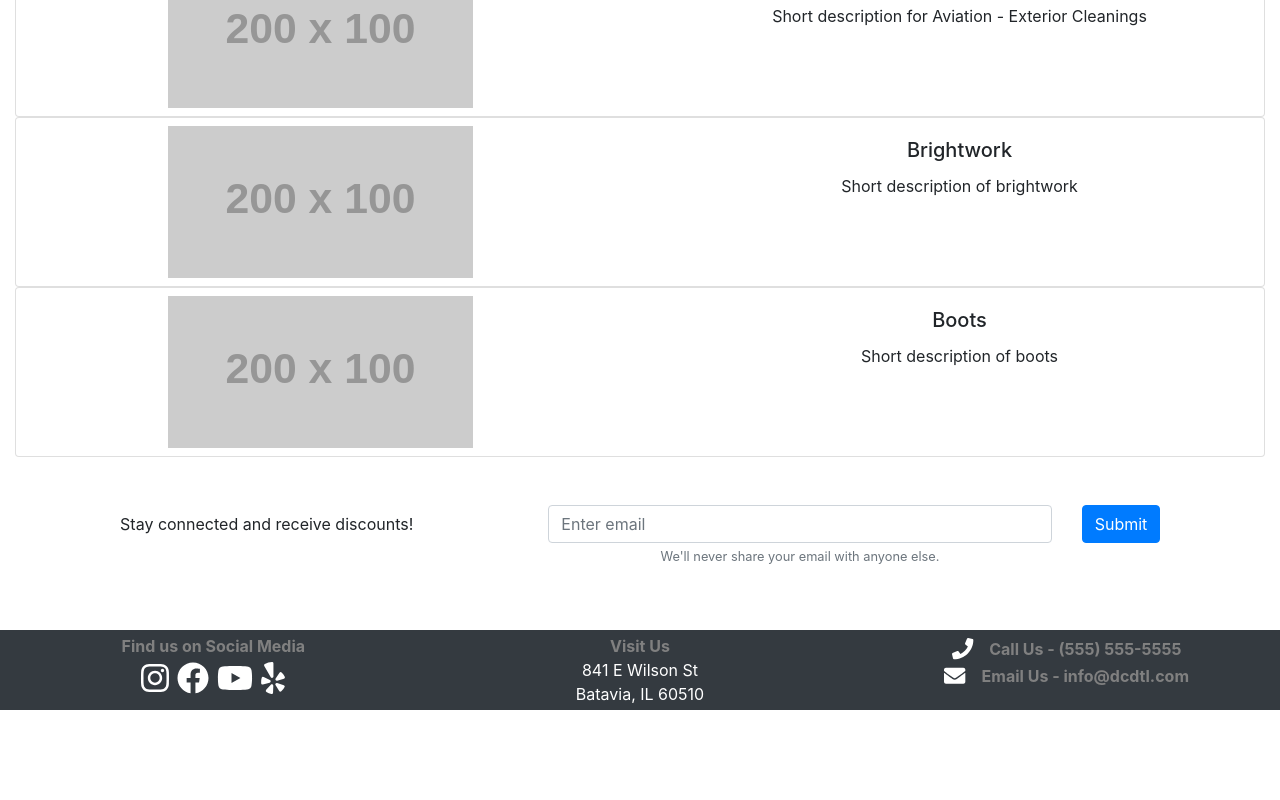
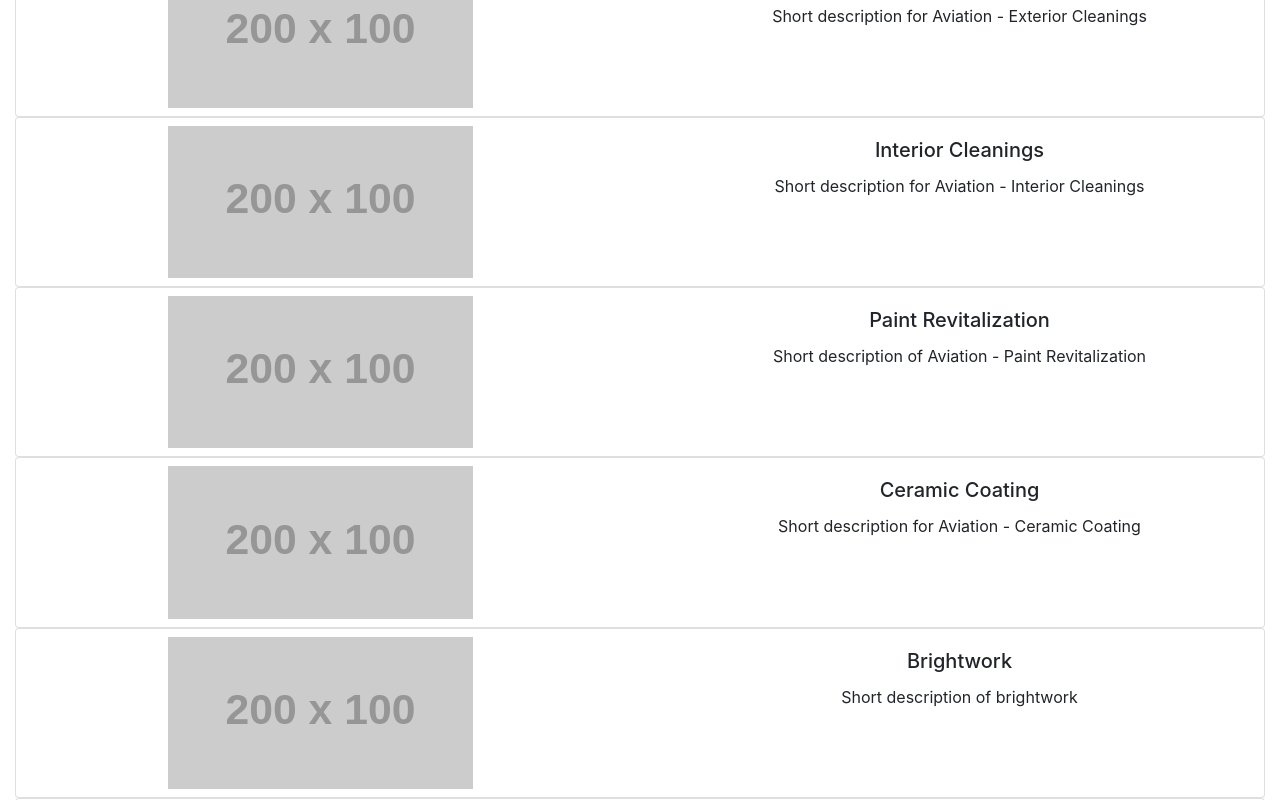
Before and after one commit to TonyV1487/DCD, a React (Create React App) app: page / in a window 1280 px wide. Shown: the part 1780-2580 px from the top of the page. Before the commit the page ends 2490 px from the top, so only its background shows below. Built offline with nearby package versions, Linux system fonts and the light colour scheme; what google-maps-react would draw is missing.

Commit message:
Adding aviation descriptions

```diff
--- a/src/data/services.js
+++ b/src/data/services.js
@@ -222,21 +222,87 @@ export default [
       {
         level: 1,
         title: "Drywash",
-        price: 0,
         detail: ""
 
       },
       {
         level: 2,
-        title: "Level 2 Detail",
-        price: 200,
-        detail: "Level 2 detail description",
+        title: "Wetwash",
+        detail: "",
       },
       {
         level: 3,
-        title: "Level 3 Detail",
-        price: 300,
-        detail: "Level 3 detail description",
+        title: "Gear Wells",
+        detail: "",
+      },
+    ],
+  },
+  {
+    index: "av_intclean",
+    service: "Interior Cleanings",
+    detail: [
+      {
+        short: "Short description for Aviation - Interior Cleanings",
+        long: "Long description for Aviation - Interior Cleanings",
+      },
+    ],
+    servLevel: [
+      {
+        level: 1,
+        title: "Level 1",
+        detail: ""
+
+      },
+      {
+        level: 2,
+        title: "Level 2",
+        detail: "",
+      },
+      {
+        level: 3,
+        title: "Level 3",
+        detail: "",
+      },
+    ],
+  },
+  {
+    index: "av_paintrev",
+    service: "Paint Revitalization",
+    detail: [
+      {
+        short: "Short description of Aviation - Paint Revitalization",
+        long: "Polishing of the exterior paint and removal of minor scratches bringing back the original shine",
+      },
+    ],
+    servLevel: [
+
+    ],
+  },
+  {
+    index: "av_ceramics",
+    service: "Ceramic Coating",
+    detail: [
+      {
+        short: "Short description for Aviation - Ceramic Coating",
+        long: "Long description for Aviation - Ceramic Coating",
+      },
+    ],
+    servLevel: [
+      {
+        level: 1,
+        title: "Level 1",
+        detail: "Exterior wash with landing gear cleaning, paint polish, with ceramic coating"
+
+      },
+      {
+        level: 2,
+        title: "Level 2",
+        detail: "Exterior wash with landing gear cleaning, light buff, paint polish & ceramic coating, detailed interior cleaning with carpet cleaning",
+      },
+      {
+        level: 3,
+        title: "Level 3",
+        detail: "Exterior wash with landing gear cleaning, aggressive buff, paint polish & ceramic coating including rims, detailed interior cleaning with carpet cleaning",
       },
     ],
   },
```
